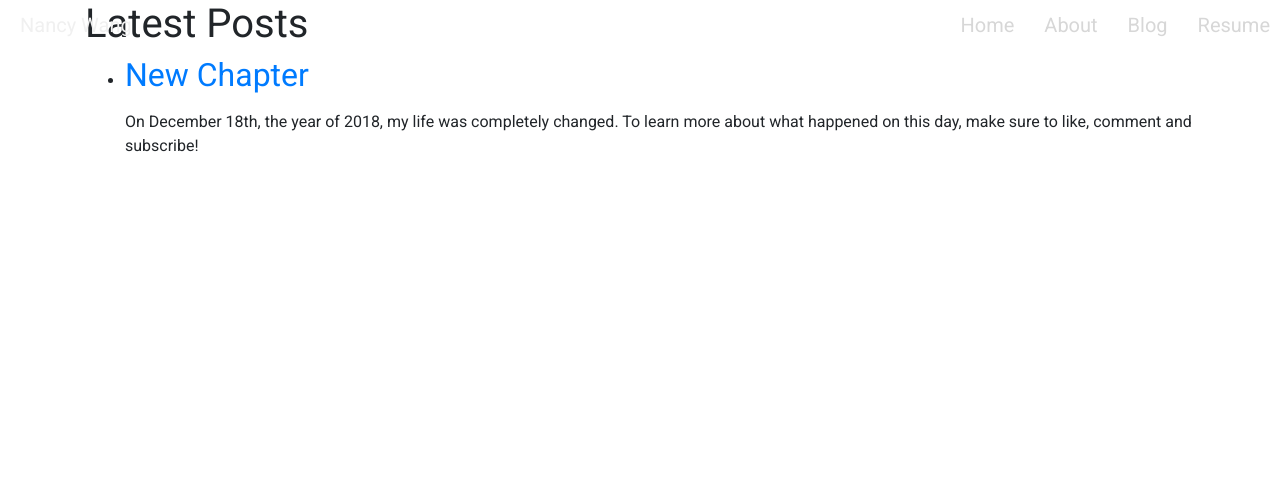
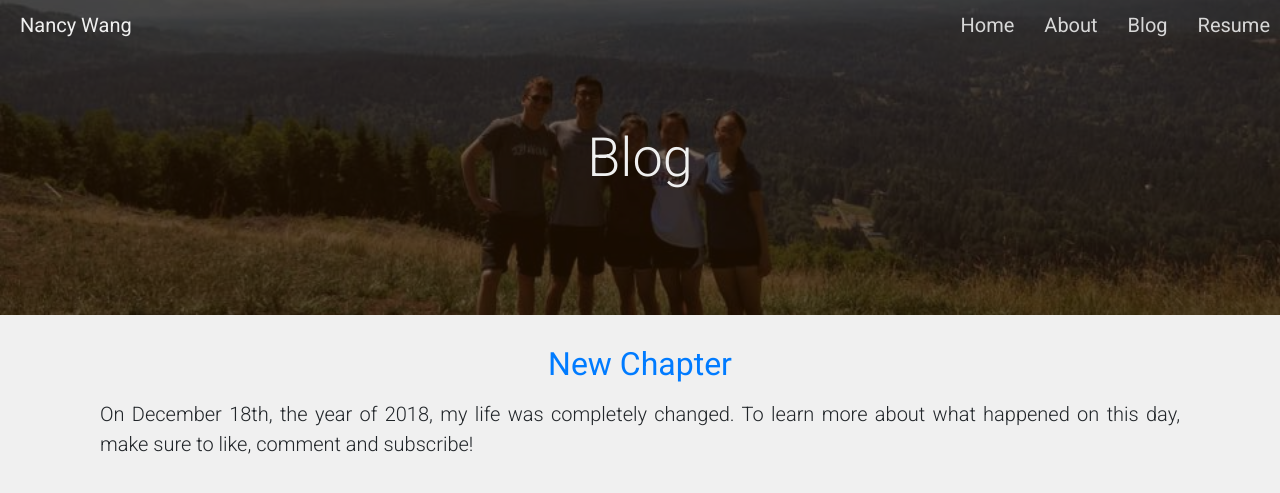
Before and after one commit to nancy-wang/nancy-wang.com, a Jekyll site: the page built from blog.html, in a window 1280 px wide. Shown: the top 493 px of the page. Built offline with Jekyll 4.4.1, drawn with Linux system fonts in a browser that asks for light colours.

Commit message:
rough blog

```diff
--- /dev/null
+++ b/_sass/blog.scss
@@ -0,0 +1,51 @@
+.blog {
+    .header-section {
+        height: $header-height;
+        background-image: $about-header-image;
+        background-position: center;
+        background-size: cover;
+        .header-background-filter {
+            height: 100%;
+            width: 100%;
+            background-color: $background-filter;
+            h1 {
+                line-height: $header-height;
+                font-family: $font-family-base;
+                font-size: $header-font-size-desktop;
+                font-family: $font-family-base;
+                font-weight: 300;
+                color: $landing-text-color;
+                text-align: center;
+                margin: 0;
+            }
+        }
+    }
+    .content-section {
+        background-color: $landing-text-color;
+        min-height: 100vh - $header-height;
+        .container {
+            padding: 30px;
+            p {
+                font-family: $font-family-base;
+                font-weight: 300;
+                font-size: $paragraph-font-size-desktop;
+                text-align: justify;
+            }
+            h2 {
+                text-align: center;
+            }
+        }
+    }
+}
+
+@media (max-width: 800px) {
+    .blog {
+        .header-section {
+            .header-background-filter {
+                h1 {
+                    font-size: $header-font-size-mobile;
+                }
+            }
+        }
+    }
+}
--- a/assets/css/styles.scss
+++ b/assets/css/styles.scss
@@ -4,3 +4,4 @@
 @import "main";
 @import "navigation";
 @import "about";
+@import "blog";
--- a/blog.html
+++ b/blog.html
@@ -3,14 +3,18 @@ layout: default
 title: Blog
 ---
 {% include navigation.html %}
-<div class="blog container">
-    <h1>Latest Posts</h1>
-    <ul>
-        {% for post in site.posts %}
-        <li>
+<div class="blog">
+    <div class="header-section">
+        <div class="header-background-filter">
+            <h1>{{ page.title }}</h1>
+        </div>
+    </div>
+    <div class="content-section">
+        <div class="container">
+            {% for post in site.posts %}
             <h2><a href="{{ post.url | relative_url }}">{{ post.title }}</a></h2>
             <p>{{ post.excerpt }}</p>
-        </li>
-        {% endfor %}
-    </ul>
+            {% endfor %}
+        </div>
+    </div>
 </div>
```
